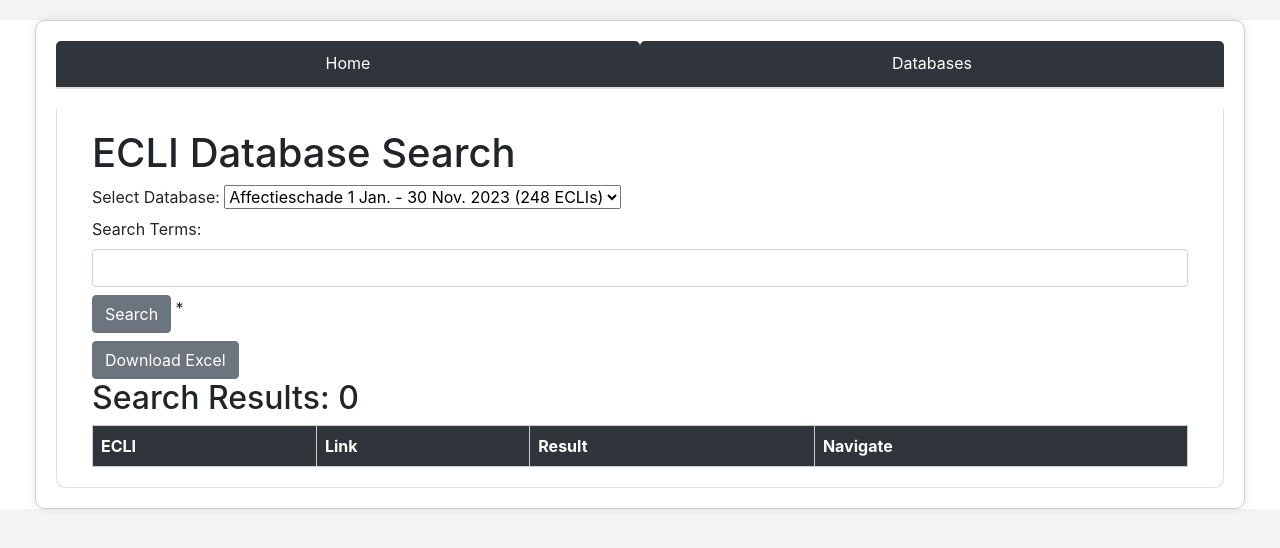
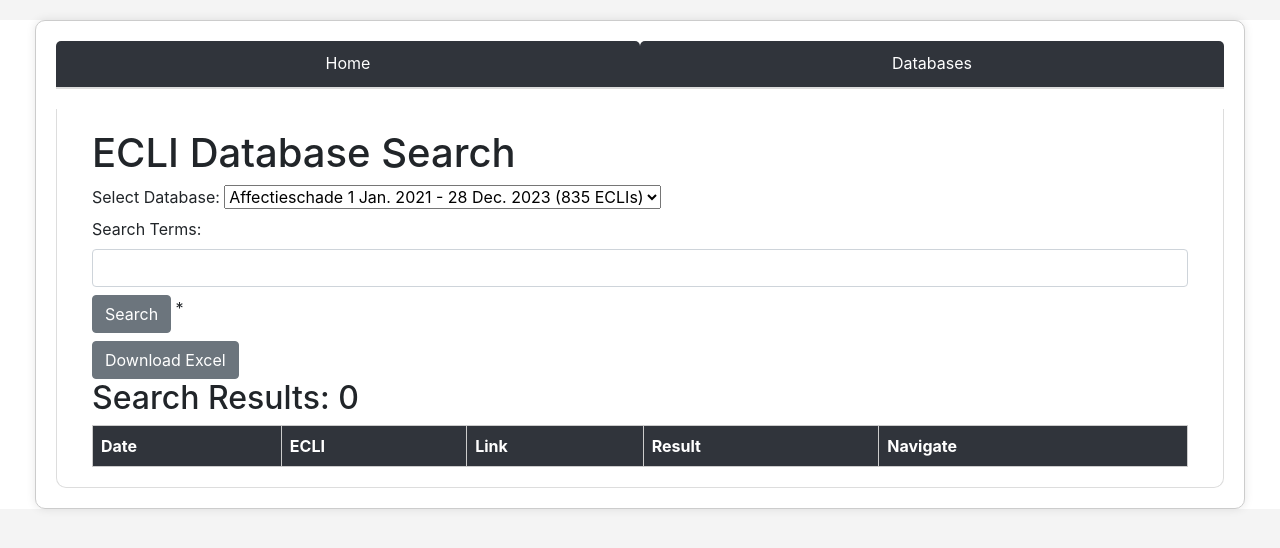
Before and after one commit to UU-RGL-Legal-Research-and-Studies/rechtspraakanalyse_gevestigd, a Flask app: page / in a window 1280 px wide. Shown: the top 548 px of the page. Run offline with Flask 3, Linux system fonts and the light colour scheme; lists and menus that the app fills with data are empty; some libraries are stand-ins or nearby versions.

Commit message:
Update index.html

```diff
--- a/templates/index.html
+++ b/templates/index.html
@@ -124,7 +124,9 @@
 
                         <label for="database_select">Select Database:</label>
                         <select id="database_select" name="database" onchange="document.forms[0].submit()">
-                            <option value="db1">Affectieschade 1 Jan. - 30 Nov. 2023 (248 ECLIs)</option>
+                            <option value="db1">Affectieschade 1 Jan. 2021 - 28 Dec. 2023 (835 ECLIs)</option>
+                            <!-- <option value="db2">Affectieschade 1 Jan. - 31 Dec. 2022 (@aantal ECLIs)</option>
+                            <option value="db3">Affectieschade 1 Jan. - 31 Dec. 2021 (@aantal ECLIs)</option>                             -->
                         </select>
                         <form method="post" onsubmit="showLoading();">
                             <label for="search_terms">Search Terms:</label>
@@ -147,6 +149,7 @@
                         <table>
                             <thead>
                                 <tr>
+                                    <th>Date</th>
                                     <th>ECLI</th>
                                     <th>Link</th>
                                     <th>Result</th>
@@ -156,6 +159,7 @@
                             <tbody>
                                 {% for ecli, data in ECLI_texts.items() %}
                                     <tr>
+                                        <td>{{ ECLI_texts[ecli].date_link }}</td>
                                         <td>{{ ecli }}</td>
                                         <td><a href="{{ ECLI_texts[ecli].identifier_link }}">{{ ECLI_texts[ecli].identifier_link }}</a></td>
                                         <td>{{ (data['texts'][data['current_index']]|safe) if data['texts'] else 'No result' }}</td>
@@ -207,6 +211,11 @@
             // (rest of your onload function)
         }
 
+        window.onload = function() {
+            var scrollPosition = {{ scroll_position }};
+                window.scrollTo(0, scrollPosition);
+        };
+
         function saveScrollPosition() {
             // Store the current scroll position in localStorage before making a request
             localStorage.setItem("scrollPosition", window.scrollY);
```
